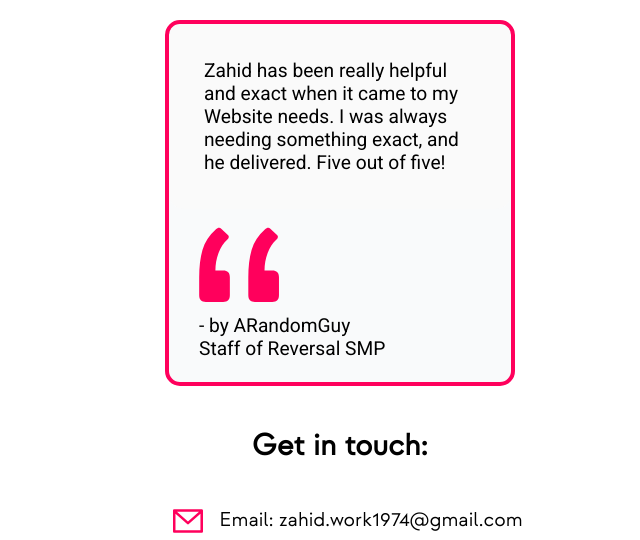
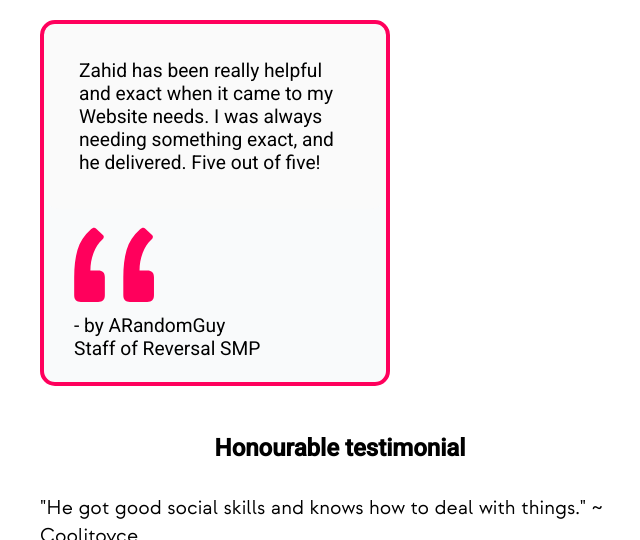
Before and after one commit to Zahide4/zahide4.github.io, a plain HTML site: page index.html in a window 1280 px wide. Shown: the part 2512-3052 px from the top of the page, without its empty margins (500-1140 px from the left). Drawn offline with nearby package versions, Linux system fonts and the light colour scheme; files whose address does not match are found by name.

Commit message:
added a new testimonial.

```diff
--- a/index.html
+++ b/index.html
@@ -155,6 +155,8 @@
                         <path fill="none" d="M0 0H24V24H0z"></path>
                     </svg>
                 </div>
+                <h3 class="h3">Honourable testimonial</h3>
+                <div class="para">"He got good social skills and knows how to deal with things." ~ Coolitoyce</div>
             </div>
             <h1 class="h2" id="contact" data-aos="flip-up">Get in touch:</h1>
             <div class="contact">
```
